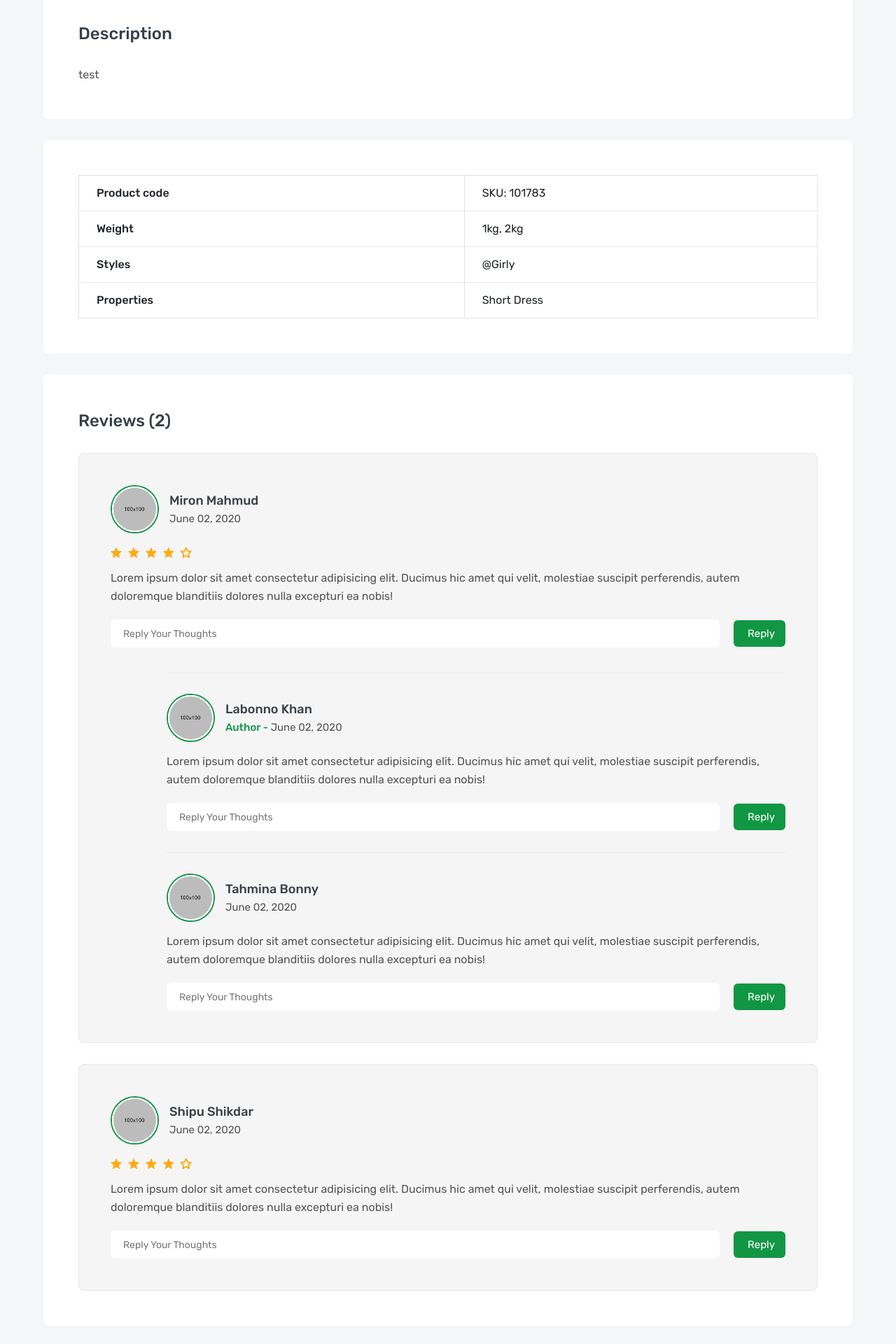
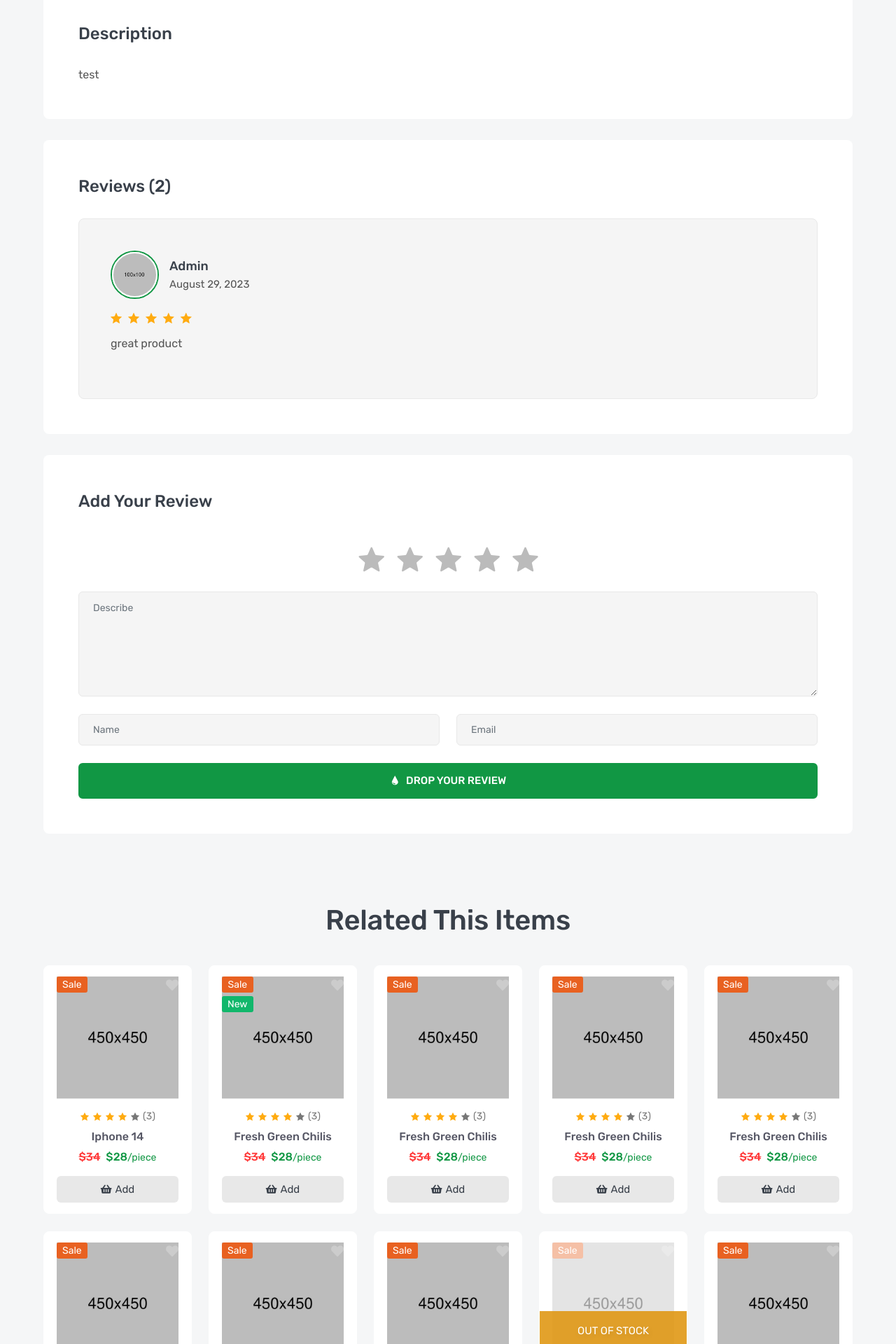
Before and after one commit to sabermhareshdj/AmazonClone1, a Django app: page /products/1 in a window 1280 px wide. Shown: the part 2073-3993 px from the top of the page at 70% size. Run offline with Django 4.2, Linux system fonts and the light colour scheme; data comes from the database, SQL or seed files in the repository; both versions use the stored data as it was after the commit; parts of the project's set-up code (start-up, migrations or seed data) failed here and were passed over; some libraries are stand-ins or nearby versions.

Commit message:
add product reviews

```diff
--- a/product/templates/product/product_detail.html
+++ b/product/templates/product/product_detail.html
@@ -131,112 +131,36 @@
                                 <p>{{object.description}}</p>
                             </div>
                         </div>
-                        <div class="product-details-frame">
 
-                            <table class="table table-bordered">
-                                <tbody>
-                                    <tr>
-                                        <th scope="row">Product code</th>
-                                        <td>SKU: 101783</td>
-                                    </tr>
-                                    <tr>
-                                        <th scope="row">Weight</th>
-                                        <td>1kg, 2kg</td>
-                                    </tr>
-                                    <tr>
-                                        <th scope="row">Styles</th>
-                                        <td>@Girly</td>
-                                    </tr>
-                                    <tr>
-                                        <th scope="row">Properties</th>
-                                        <td>Short Dress</td>
-                                    </tr>
-                                </tbody>
-                            </table>
-                        </div>
                         <div class="product-details-frame">
                             <h3 class="frame-title">Reviews (2)</h3>
                             <ul class="review-list">
+
+                                {% for review in reviews %}
                                 <li class="review-item">
+
                                     <div class="review-media">
                                         <a class="review-avatar" href="#">
                                             <img src="images/avatar/01.jpg" alt="review">
                                         </a>
                                         <h5 class="review-meta">
-                                            <a href="#">miron mahmud</a>
-                                            <span>June 02, 2020</span>
+                                            <a href="#">{{review.user}}</a>
+                                            <span>{{review.created_at|date:"F d, o"}}</span>
+
                                         </h5>
                                     </div>
                                     <ul class="review-rating">
-                                        <li class="icofont-ui-rating"></li>
-                                        <li class="icofont-ui-rating"></li>
-                                        <li class="icofont-ui-rating"></li>
-                                        <li class="icofont-ui-rating"></li>
-                                        <li class="icofont-ui-rate-blank"></li>
+                                        <li class="icofont-ui-{% if review.rate > 0 %}rating{% else %}rate-blank{% endif %}"></li>
+                                        <li class="icofont-ui-{% if review.rate > 1 %}rating{% else %}rate-blank{% endif %}"></li>
+                                        <li class="icofont-ui-{% if review.rate > 2 %}rating{% else %}rate-blank{% endif %}"></li>
+                                        <li class="icofont-ui-{% if review.rate > 3 %}rating{% else %}rate-blank{% endif %}"></li>
+                                        <li class="icofont-ui-{% if review.rate > 4 %}rating{% else %}rate-blank{% endif %}"></li>
                                     </ul>
-                                    <p class="review-desc">Lorem ipsum dolor sit amet consectetur adipisicing elit. Ducimus hic amet qui velit, molestiae suscipit perferendis, autem doloremque blanditiis dolores nulla excepturi ea nobis!</p>
-                                    <form class="review-reply">
-                                        <input type="text" placeholder="reply your thoughts">
-                                        <button><i class="icofont-reply"></i>reply</button>
-                                    </form>
-                                    <ul class="review-reply-list">
-                                        <li class="review-reply-item">
-                                            <div class="review-media">
-                                                <a class="review-avatar" href="#">
-                                                    <img src="images/avatar/02.jpg" alt="review">
-                                                </a>
-                                                <h5 class="review-meta">
-                                                    <a href="#">labonno khan</a>
-                                                    <span><b>author -</b> June 02, 2020</span>
-                                                </h5>
-                                            </div>
-                                            <p class="review-desc">Lorem ipsum dolor sit amet consectetur adipisicing elit. Ducimus hic amet qui velit, molestiae suscipit perferendis, autem doloremque blanditiis dolores nulla excepturi ea nobis!</p>
-                                            <form class="review-reply">
-                                                <input type="text" placeholder="reply your thoughts">
-                                                <button><i class="icofont-reply"></i>reply</button>
-                                            </form>
-                                        </li>
-                                        <li class="review-reply-item">
-                                            <div class="review-media">
-                                                <a class="review-avatar" href="#">
-                                                    <img src="images/avatar/03.jpg" alt="review">
-                                                </a>
-                                                <h5 class="review-meta">
-                                                    <a href="#">tahmina bonny</a>
-                                                    <span>June 02, 2020</span>
-                                                </h5>
-                                            </div>
-                                            <p class="review-desc">Lorem ipsum dolor sit amet consectetur adipisicing elit. Ducimus hic amet qui velit, molestiae suscipit perferendis, autem doloremque blanditiis dolores nulla excepturi ea nobis!</p>
-                                            <form class="review-reply">
-                                                <input type="text" placeholder="reply your thoughts">
-                                                <button><i class="icofont-reply"></i>reply</button>
-                                            </form>
-                                        </li>
-                                    </ul>
+                                    <p class="review-desc">{{review.review}}</p>
+
+
                                 </li>
-                                <li class="review-item">
-                                    <div class="review-media">
-                                        <a class="review-avatar" href="#">
-                                            <img src="images/avatar/04.jpg" alt="review">
-                                        </a>
-                                        <h5 class="review-meta">
-                                            <a href="#">shipu shikdar</a>
-                                            <span>June 02, 2020</span>
-                                        </h5>
-                                    </div>
-                                    <ul class="review-rating">
-                                        <li class="icofont-ui-rating"></li>
-                                        <li class="icofont-ui-rating"></li>
-                                        <li class="icofont-ui-rating"></li>
-                                        <li class="icofont-ui-rating"></li>
-                                        <li class="icofont-ui-rate-blank"></li>
-                                    </ul>
-                                    <p class="review-desc">Lorem ipsum dolor sit amet consectetur adipisicing elit. Ducimus hic amet qui velit, molestiae suscipit perferendis, autem doloremque blanditiis dolores nulla excepturi ea nobis!</p>
-                                    <form class="review-reply">
-                                        <input type="text" placeholder="reply your thoughts">
-                                        <button><i class="icofont-reply"></i>reply</button>
-                                    </form>
-                                </li>
+                                {% endfor %}
                             </ul>
                         </div>
                         <div class="product-details-frame">
--- a/product/views.py
+++ b/product/views.py
@@ -1,3 +1,4 @@
+from typing import Any, Dict
 from django.shortcuts import render
 from django.views.generic import ListView , DetailView
 from .models import Product , Brand , ProductImages , Review
@@ -9,4 +10,9 @@
 
 
 class ProductDetail(DetailView):
-    model = Product          # context
+    model = Product          # context : object   : model
+
+    def get_context_data(self, **kwargs):
+        context = super().get_context_data(**kwargs)
+        context["reviews"] = Review.objects.filter(product=self.get_object())
+        return context
```
Also changed, not shown: db.sqlite3.
